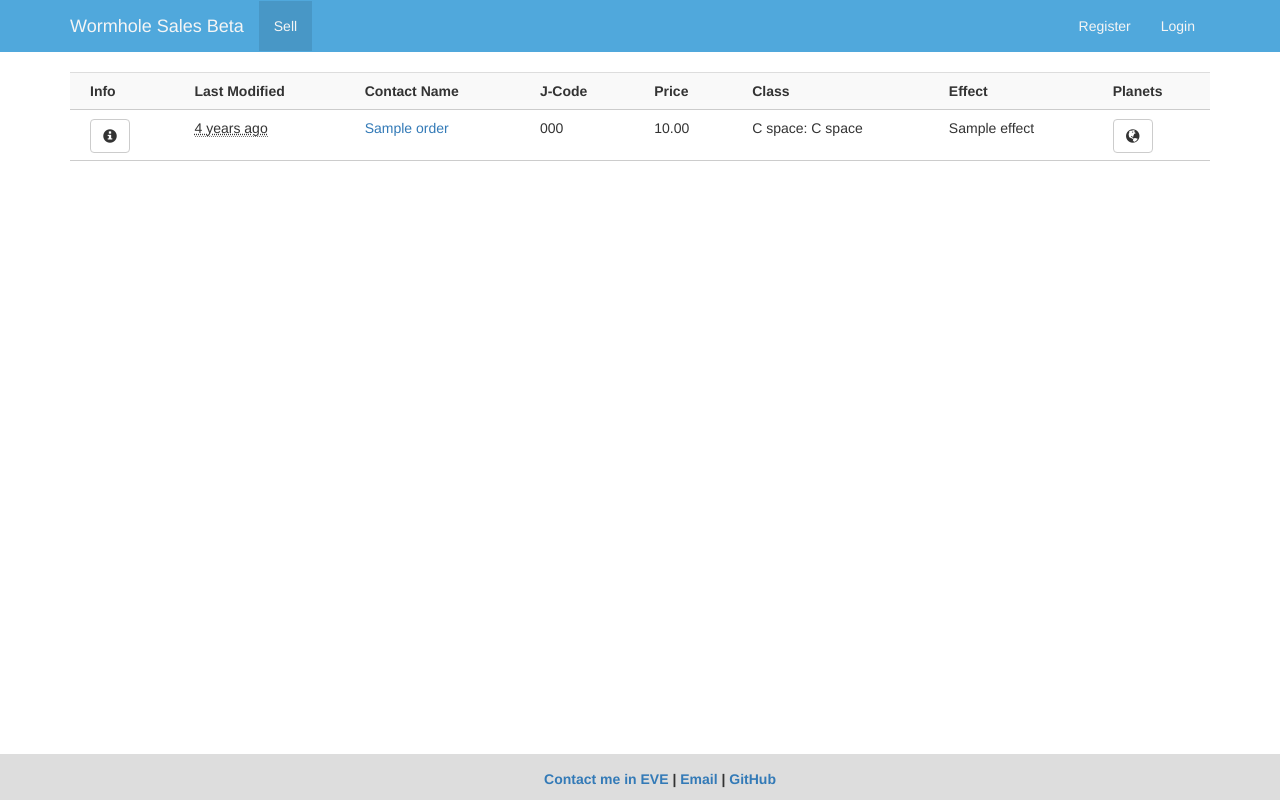
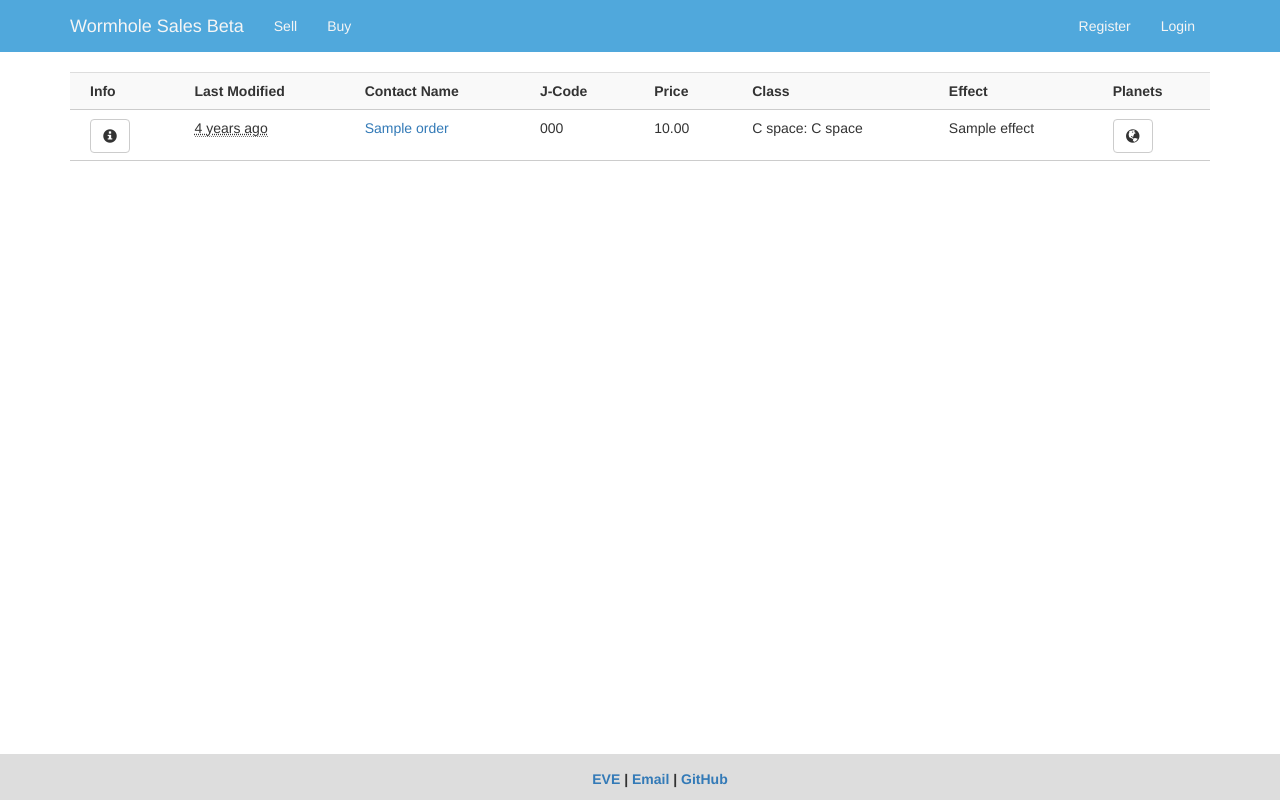
Before and after one commit to mosbasik/wormholesales-django, a Django app: page / in a window 1280 px wide. Run offline with Django 3.2, Linux system fonts and the light colour scheme; tables that the repository leaves empty hold one stand-in row (values such as "Sample post"); some libraries are stand-ins or nearby versions.

Commit message:
added highlighting for sell tag in navbar

```diff
--- a/project/static/project/css/wormholesales.css
+++ b/project/static/project/css/wormholesales.css
@@ -101,7 +101,7 @@ h1, h2, h3, h4, h5, h6 {
     font-family: "Helvetica Neue",Helvetica,Arial,sans-serif;
     text-rendering: optimizelegibility;
     font-weight: bold;
-    /* settings for the look of the footer */
+    /* settings for the position of the footer */
     position: absolute;
     bottom: 0;
     width: 100%;
--- a/project/templates/project/footer.html
+++ b/project/templates/project/footer.html
@@ -1,7 +1,7 @@
 <footer class="footer">
     <div class="container">
         <ul>
-            <li><a href='http://evewho.com/pilot/Mussah+Yacoub'>Contact me in EVE</a></li>
+            <li><a href='http://evewho.com/pilot/Mussah+Yacoub'>EVE</a></li>
             <li>|</li>
             <li><a href='mailto:placeholder@dummy.com'>Email</a></li>
             <li>|</li>
--- a/project/templates/project/navbar.html
+++ b/project/templates/project/navbar.html
@@ -14,8 +14,19 @@
         <!-- Collect the nav links, forms, and other content for toggling -->
         <div class="collapse navbar-collapse" id="message-board-nav-collapse">
             <ul class="nav navbar-nav">
-                <li class="active">
+                {% if request.path == '/order-form/' %}
+                    <li class="active">
+                {% else %}
+                    <li>
+                {% endif %}
                     <a href="{% url 'main:order_form' %}">Sell</a>
+                </li>
+                {% if request.path == 'buy-path-here' %}
+                    <li class="active">
+                {% else %}
+                    <li>
+                {% endif %}
+                    <a href="#">Buy</a>
                 </li>
             </ul>
             <ul class="nav navbar-nav navbar-right">
```
